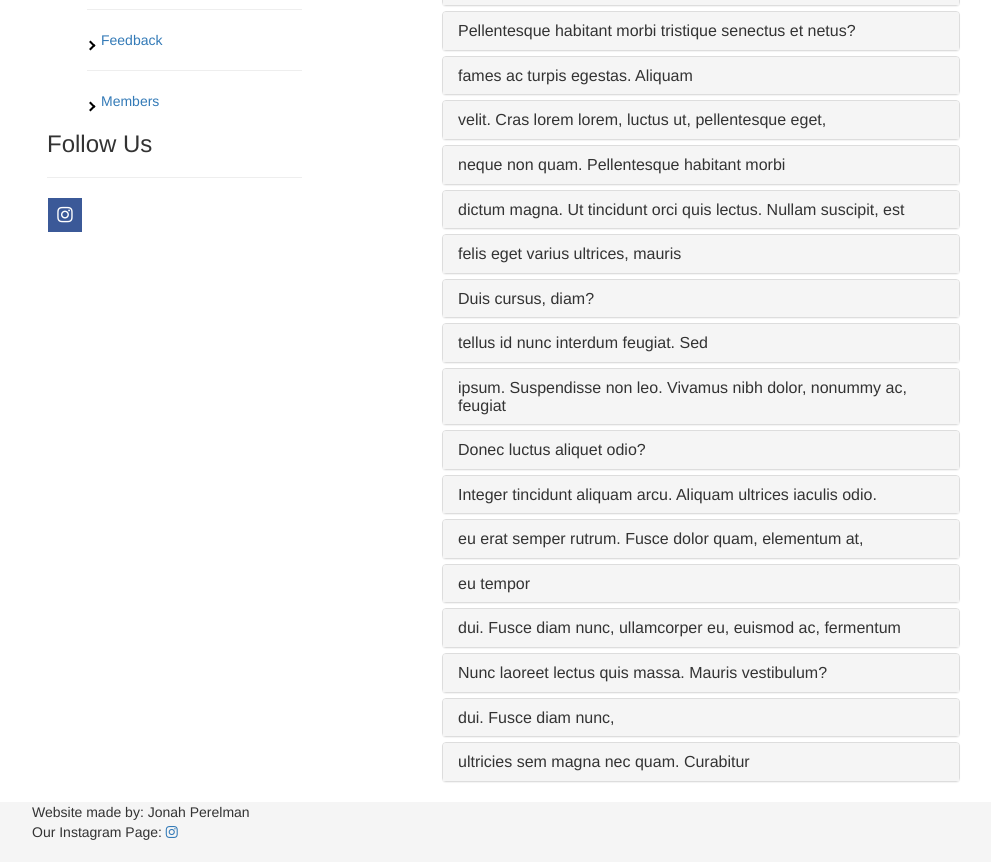
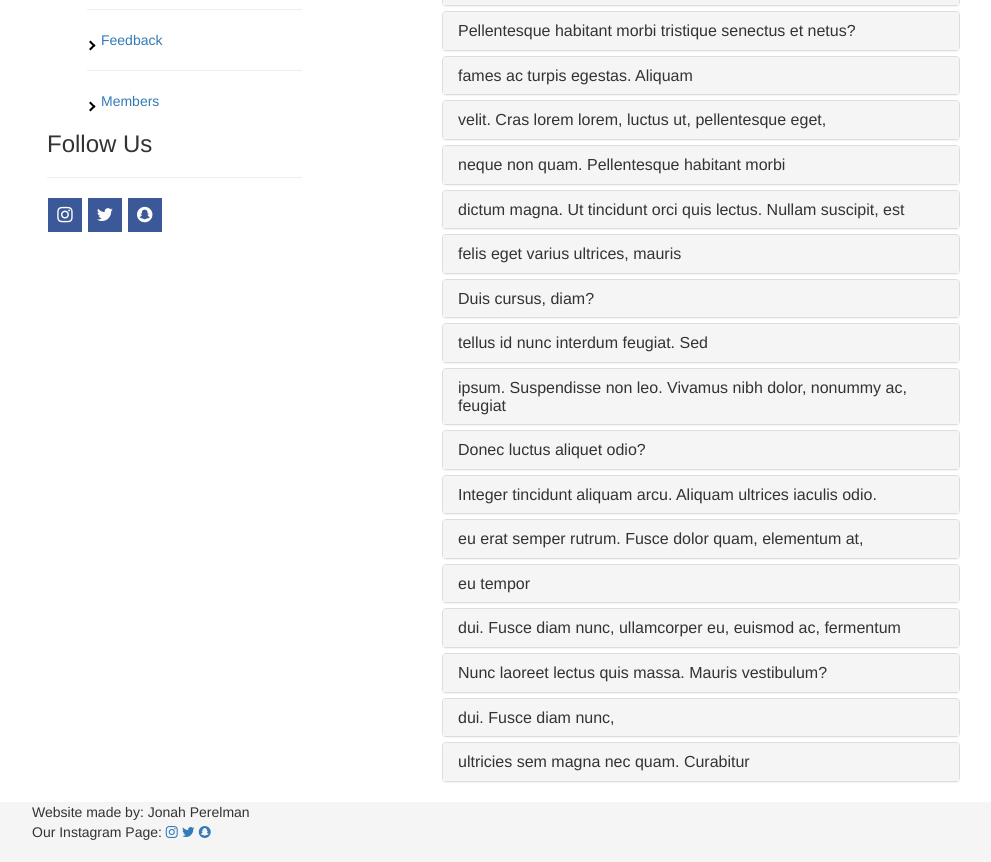
Before and after one commit to yourfriendlyneighbor/SGA, a Node server app: page /faq in a window 1280 px wide. Shown: the part 421-1283 px from the top of the page, without its empty margins (38-1029 px from the left). Run offline with Node 20, Linux system fonts and the light colour scheme; some libraries are stand-ins or nearby versions.

Commit message:
made changes

```diff
--- a/public/css/styles.css
+++ b/public/css/styles.css
@@ -48,7 +48,6 @@ html,
          background: #3b6798;
      }
 
-
      ul.links {
          list-style: none;
      }
--- a/views/partials/footer.ejs
+++ b/views/partials/footer.ejs
@@ -7,6 +7,12 @@
       <a href="https://www.instagram.com/randolphsga/?hl=en">
         <i class="fa fa-instagram" aria-hidden="true"></i>
       </a>
+      <a href="https://www.twitter.com">
+        <i class="fa fa-twitter" aria-hidden="true"></i>
+      </a>
+      <a href="https://www.snapchat.com">
+        <i class="fa fa-snapchat" aria-hidden="true"></i>
+      </a>
     </p>
   </div>
 </div>
--- a/views/partials/sidebar.ejs
+++ b/views/partials/sidebar.ejs
@@ -16,6 +16,8 @@
   <hr />
   <div id="socialicons">
     <a class="icon" href="https://www.instagram.com/randolphsga/?hl=en" title="Follow with Instagram" target="_blank"><i class="fa fa-instagram"></i></a>
+    <a class="icon" href="https://www.twitter.com" title="Follow us on Twitter" target="_blank"><i class="fa fa-twitter"></i></a>
+    <a class="icon" href="https://www.snapchat.com" title="Follow us on Snapchat" target="_blank"><i class="fa fa-snapchat"></i></a>
   </div>
 </div>
 <div class="col-md-1">
```
